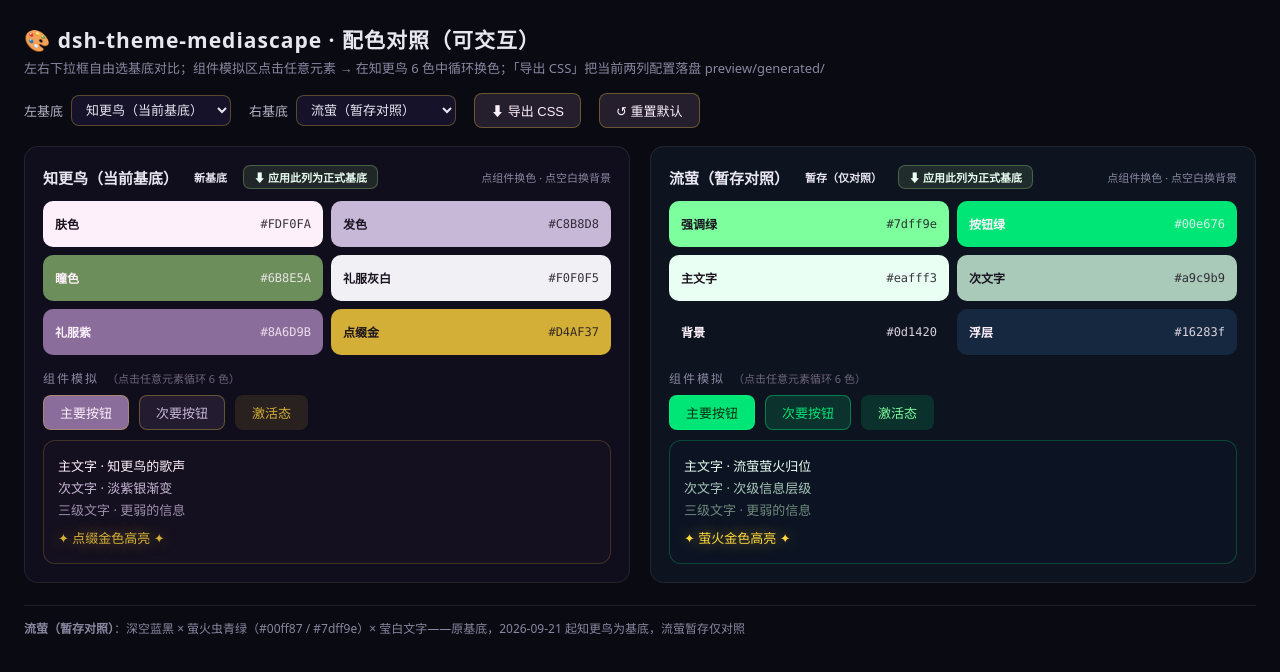
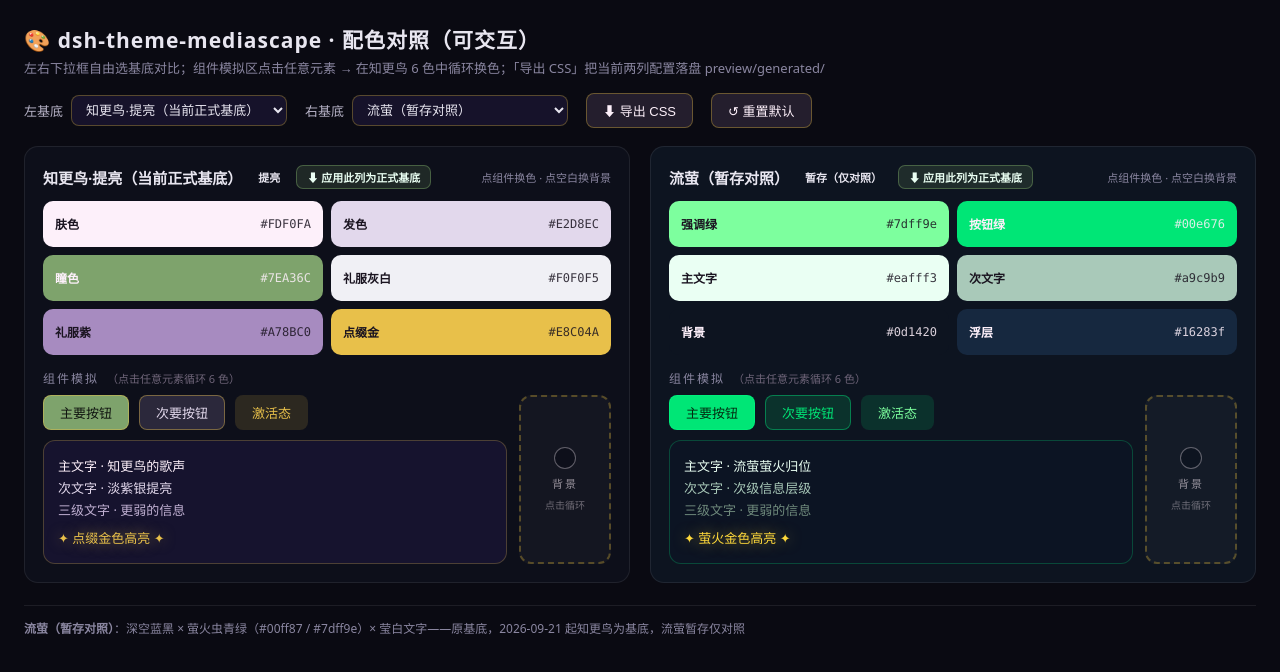
Before and after one commit to EIGHTfs/dsh-theme-mediascape, a website: page preview/theme-swatch.html in a window 1280 px wide. Drawn offline with Linux system fonts and the light colour scheme.

Commit message:
feat: 对照页 BASES 池新增「知更鸟·提亮」基底 + 背景切换改为明确空块
- BASES 池加 robin-bright（提亮）：6 色用提亮值（肤色 #FDF0FA / 发色 #E2D8EC / 瞳色 #7EA36C / 灰白 #F0F0F5 / 礼服紫 #A78BC0 / 点缀金 #E8C04A），组件样式同步（主按钮提亮绿、次要提亮紫、激活/高亮提亮金、次文字提亮发色、三级提亮发色弱化），bgSoft/bgLayer 提亮背景（#151230/#1b1636）；下拉自动出现第 3 项；默认 L 基底改 robin-bright（打开即显示当前正式基底）
- 背景切换交互改明确空块：组件模拟区（激活态+三文字整体）右侧新增 .bg-block（虚线边框+当前背景色圆点+「背景/点击循环」），点击循环换背景，替代「点列空白」的不明显交互（列空白点击仍保留）；修复 cycleBg 大小写匹配 bug（cur.toUpperCase() 与 BG_POOL 小写值 indexOf 失配导致永远回到第 1 色，改 toLowerCase）
- DOM mock 实测：BASES 3 项、默认渲染提亮、btn-primary 7 连点完整走 6 色循环、背景 9 连点走全 8 色池、切回旧 robin 基底正常

```diff
--- a/preview/theme-swatch.html
+++ b/preview/theme-swatch.html
@@ -30,7 +30,8 @@
   .swatch .hex { font-family: 'SF Mono', Consolas, monospace; opacity: .85; }
   .sect { font-size: 12px; color: #8a86a0; margin: 14px 0 8px; letter-spacing: 2px; text-transform: uppercase; display: flex; align-items: center; gap: 8px; }
   .sect .tip { font-size: 11px; letter-spacing: 0; color: #6e6478; text-transform: none; }
-  .ui { display: flex; flex-direction: column; gap: 10px; }
+  .ui { display: flex; gap: 12px; align-items: stretch; }
+  .ui-left { display: flex; flex-direction: column; gap: 10px; flex: 1; min-width: 0; }
   .row { display: flex; align-items: center; gap: 10px; flex-wrap: wrap; }
   .comp { border-radius: 8px; cursor: pointer; transition: transform .08s; position: relative; }
   .comp:hover { outline: 2px dashed rgba(212,175,55,.5); outline-offset: 2px; }
@@ -38,6 +39,18 @@
   .btn { padding: 7px 16px; border-radius: 8px; font-size: 13px; border: 1px solid transparent; }
   .chip { padding: 4px 12px; border-radius: 999px; font-size: 12px; }
   .card { border-radius: 12px; padding: 14px; font-size: 13px; line-height: 1.7; }
+  /* 背景切换空块：竖排放在组件区（激活态+三文字整体）右侧的大片空白处 */
+  .bg-block {
+    width: 92px; flex: none; align-self: stretch;
+    display: flex; flex-direction: column; align-items: center; justify-content: center; gap: 6px;
+    border: 2px dashed rgba(212,175,55,.35); border-radius: 12px;
+    background: rgba(255,255,255,.03); color: rgba(253,240,250,.55);
+    font-size: 11px; letter-spacing: 2px; cursor: pointer; user-select: none;
+    transition: background .15s, border-color .15s;
+  }
+  .bg-block:hover { background: rgba(212,175,55,.1); border-color: rgba(212,175,55,.65); color: rgba(253,240,250,.9); }
+  .bg-block:active { transform: scale(.97); }
+  .bg-block .bg-dot { width: 22px; height: 22px; border-radius: 50%; border: 1px solid rgba(253,240,250,.35); }
   .text-primary { font-size: 14px; }
   .text-dim { font-size: 13px; }
   .note { margin-top: 22px; font-size: 12px; color: #8a86a0; line-height: 1.8; border-top: 1px solid rgba(255,255,255,.08); padding-top: 12px; }
@@ -94,6 +107,30 @@ const BASES = {
     cardStyle: "background:rgba(24,18,34,.72);border:1px solid rgba(212,175,55,.22)",
     note: "肤色→主文字 / 发色→次文字 / 瞳色→主强调·品牌 / 礼服灰白→对比按钮文字 / 礼服紫→按钮·选中·装饰 / 点缀金→边框·高亮·辉光",
   },
+  "robin-bright": {
+    label: "知更鸟·提亮（当前正式基底）",
+    bg: "#0d0f1a", bgSoft: "#151230", bgLayer: "#1b1636", badge: "提亮", badgeClass: "new",
+    swatches: [
+      { name: "肤色", hex: "#FDF0FA" },
+      { name: "发色", hex: "#E2D8EC" },
+      { name: "瞳色", hex: "#7EA36C" },
+      { name: "礼服灰白", hex: "#F0F0F5" },
+      { name: "礼服紫", hex: "#A78BC0" },
+      { name: "点缀金", hex: "#E8C04A" },
+    ],
+    // 提亮：主按钮=提亮瞳色绿、次要=提亮紫、激活=提亮金、次文字=提亮发色、三级=提亮发色弱化、高亮=提亮金
+    comps: [
+      { role: "btn-primary", text: "主要按钮", style: "background:#7EA36C;color:#101410;border:1px solid rgba(232,192,74,.45)" },
+      { role: "btn-secondary", text: "次要按钮", style: "background:rgba(167,139,192,.2);color:#E2D8EC;border:1px solid rgba(232,192,74,.42)" },
+      { role: "chip-active", text: "激活态", style: "background:rgba(232,192,74,.14);color:#E8C04A" },
+      { role: "text-primary", text: "主文字 · 知更鸟的歌声", style: "color:#FDF0FA" },
+      { role: "text-dim", text: "次文字 · 淡紫银提亮", style: "color:#E2D8EC" },
+      { role: "text-tertiary", text: "三级文字 · 更弱的信息", style: "color:#C0B0D2" },
+      { role: "gold-glow", text: "✦ 点缀金色高亮 ✦", style: "color:#E8C04A;text-shadow:0 0 14px rgba(232,192,74,.55)" },
+    ],
+    cardStyle: "background:rgba(27,22,54,.72);border:1px solid rgba(232,192,74,.26)",
+    note: "知更鸟 6 色整体提亮提饱和（对照页一键应用生成）：瞳色绿 #7EA36C / 礼服紫 #A78BC0 / 发色 #E2D8EC / 点缀金 #E8C04A，保持 6 色身份更接近流萤高亮感",
+  },
   "firefly": {
     label: "流萤（暂存对照）",
     bg: "#0d1420", badge: "暂存（仅对照）", badgeClass: "old",
@@ -120,7 +157,7 @@ const BASES = {
 };
 
 // ═══════════ 状态 ═══════════
-const state = { L: { base: "robin", comps: {}, bg: null }, R: { base: "firefly", comps: {}, bg: null } };
+const state = { L: { base: "robin-bright", comps: {}, bg: null }, R: { base: "firefly", comps: {}, bg: null } };
 // comps: { role: { style, text } }——用户点击换色后记录覆盖；bg: 列背景色（null=用基底默认，点过=覆盖）
 
 // 背景色池（深空系，供「点击列背景循环」）
@@ -180,8 +217,15 @@ function renderCol(side) {
     <div class="swatches">${swatchHtml}</div>
     <div class="sect">组件模拟 <span class="tip">（点击任意元素循环 6 色）</span></div>
     <div class="ui">
-      <div class="row">${row1}</div>
-      <div class="card" style="${base.cardStyle}">${cardComp}</div>
+      <div class="ui-left">
+        <div class="row">${row1}</div>
+        <div class="card" style="${base.cardStyle}">${cardComp}</div>
+      </div>
+      <div class="bg-block" data-role="bg" data-side="${side}" title="点击循环换背景">
+        <div class="bg-dot" style="background:${st.bg || base.bg}"></div>
+        <span>背景</span>
+        <span style="font-size:10px;letter-spacing:0;opacity:.7">点击循环</span>
+      </div>
     </div>`;
   $("note").innerHTML = `<b>${base.label}</b>：${base.note}`;
 }
@@ -214,14 +258,13 @@ function cycleColor(side, role) {
 // 点击列空白 → 循环切换背景色（BG_POOL）
 function cycleBg(side) {
   const st = state[side];
-  const cur = st.bg || BASES[st.base].bg;
-  let idx = BG_POOL.indexOf(cur.toUpperCase());
+  const cur = (st.bg || BASES[st.base].bg).toLowerCase();
+  let idx = BG_POOL.indexOf(cur);
   idx = (idx + 1) % BG_POOL.length;
   st.bg = BG_POOL[idx];
   renderCol(side);
   toast(`背景 ${BG_POOL[idx]} → ${side} 列`);
-}
-// 应用指定列为正式基底：把该列颜色打包（6 色 + bg）POST /api/theme-apply
+}// 应用指定列为正式基底：把该列颜色打包（6 色 + bg）POST /api/theme-apply
 async function applyCol(side) {
   const st = state[side];
   const base = BASES[st.base];
@@ -272,6 +315,9 @@ document.addEventListener("click", (e) => {
   // 应用按钮
   const applyBtn = e.target.closest(".btn-apply");
   if (applyBtn) { applyCol(applyBtn.dataset.apply); return; }
+  // 背景切换空块（组件区右侧）
+  const bgBlock = e.target.closest(".bg-block");
+  if (bgBlock) { cycleBg(bgBlock.dataset.side); return; }
   // 组件换色
   const comp = e.target.closest(".comp");
   if (comp) { cycleColor(comp.dataset.side, comp.dataset.role); return; }
```
